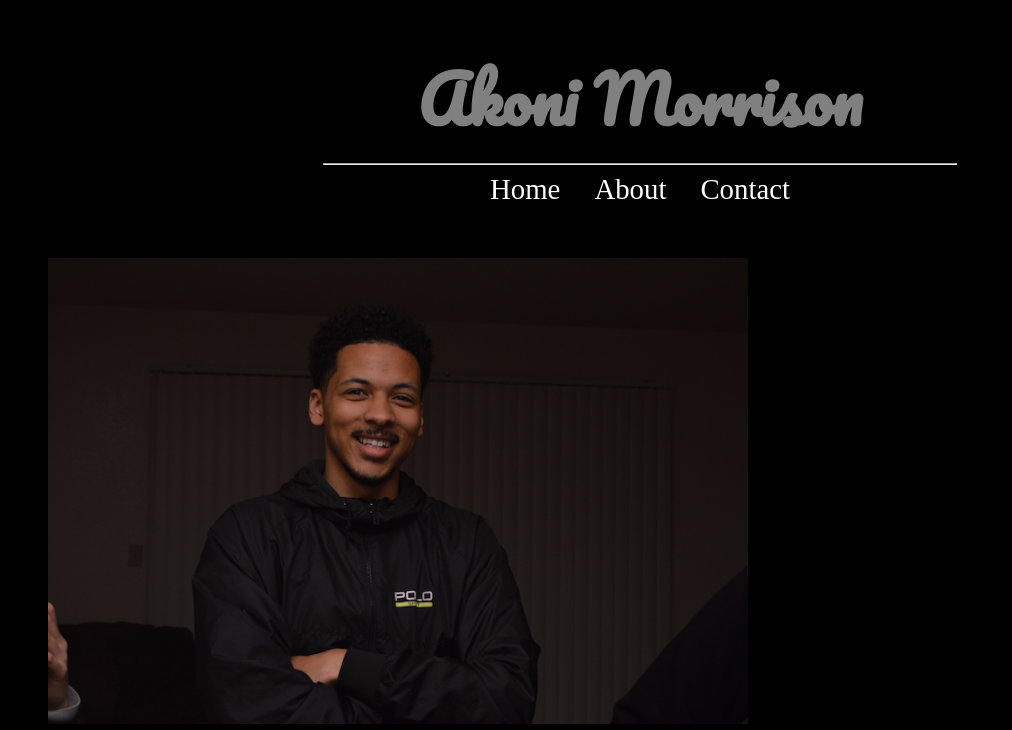
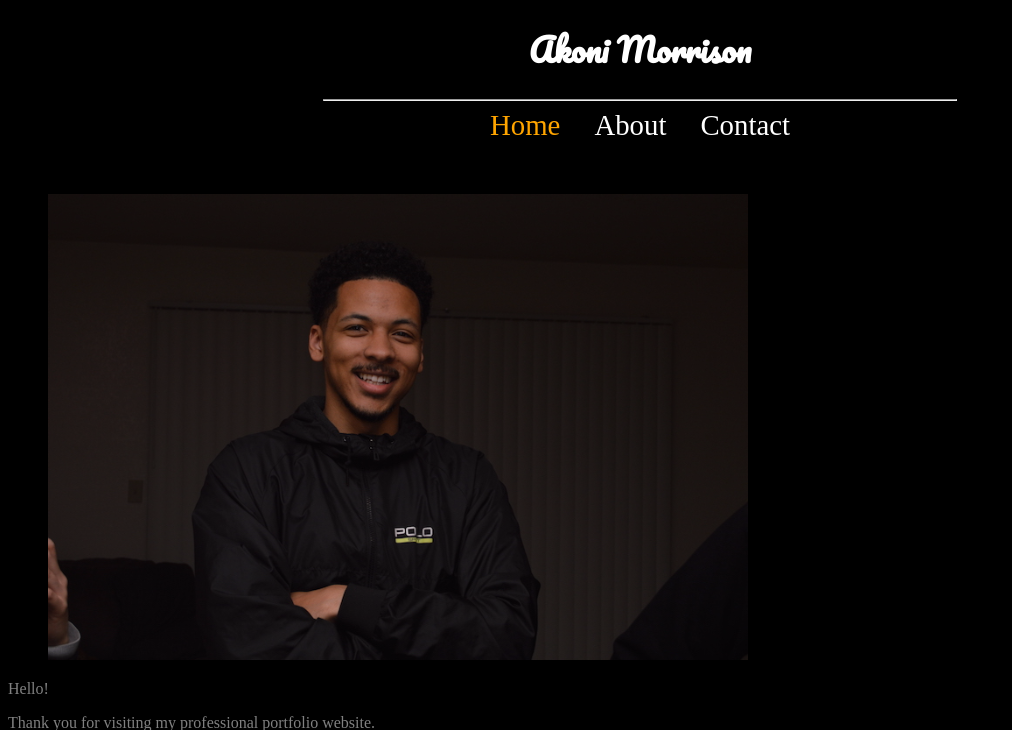
Before and after one commit to Akoni8/CST336, a PHP site: page / in a window 1280 px wide. Shown: the top 730 px of the page, without its empty margins (0-1012 px from the left). Run offline with PHP 8.4, Linux system fonts and the light colour scheme.

Commit message:
updated nav

```diff
--- a/about.html
+++ b/about.html
@@ -15,7 +15,7 @@
         <nav>
             <hr width="50%" />
             <a href="index.php">Home</a>
-            <a href="about.html">About</a>
+            <a href="about.html" style="color:orange;">About</a>
             <a href="contact.html">Contact</a>
         </nav>
 
--- a/contact.html
+++ b/contact.html
@@ -16,7 +16,7 @@
             <hr width="50%" />
             <a href="index.php">Home</a>
             <a href="about.html">About</a>
-            <a href="contact.html">Contact</a>
+            <a href="contact.html" style="color: orange;">Contact</a>
         </nav>
 
         <br/> <br/>
--- a/index.php
+++ b/index.php
@@ -14,7 +14,7 @@
 
         <nav>
             <hr width="50%" />
-            <a href="index.php">Home</a>
+            <a href="index.php" style="color:orange;">Home</a>
             <a href="about.html">About</a>
             <a href="contact.html">Contact</a>
         </nav>
--- a/styles.css
+++ b/styles.css
@@ -23,12 +23,6 @@ nav a:hover {
 
 figure, div {
     float:left;
-}
-
-h1 {
-    font-family: 'Pacifico', cursive;
-    font-size: 4em;
-    margin-bottom:0px;
 }
 
 #me, #welcome-text {
@@ -74,3 +68,8 @@ ul {
 .hobby {
     color: yellow;
 }
+
+h1 {
+    font-family: 'Pacifico', cursive;
+    color:white;
+}
```
